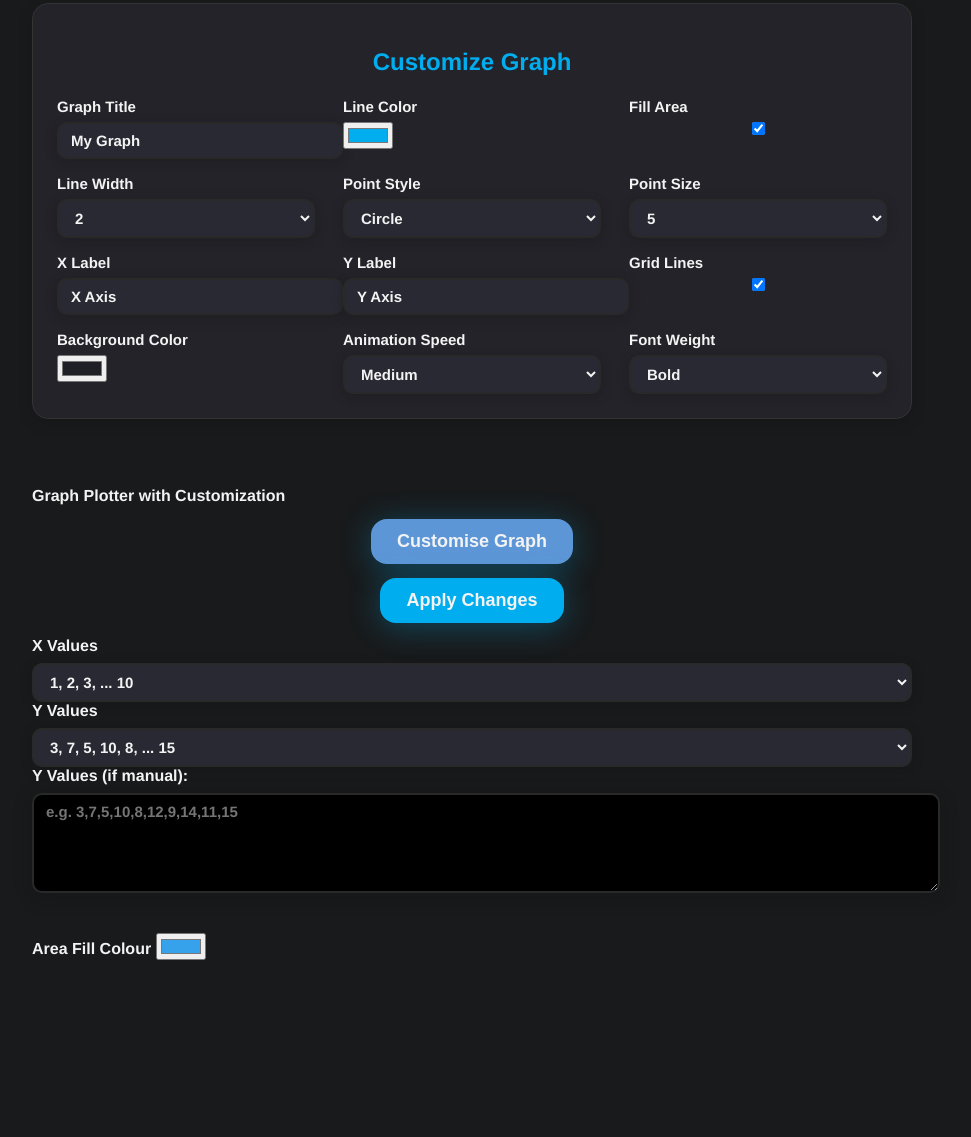
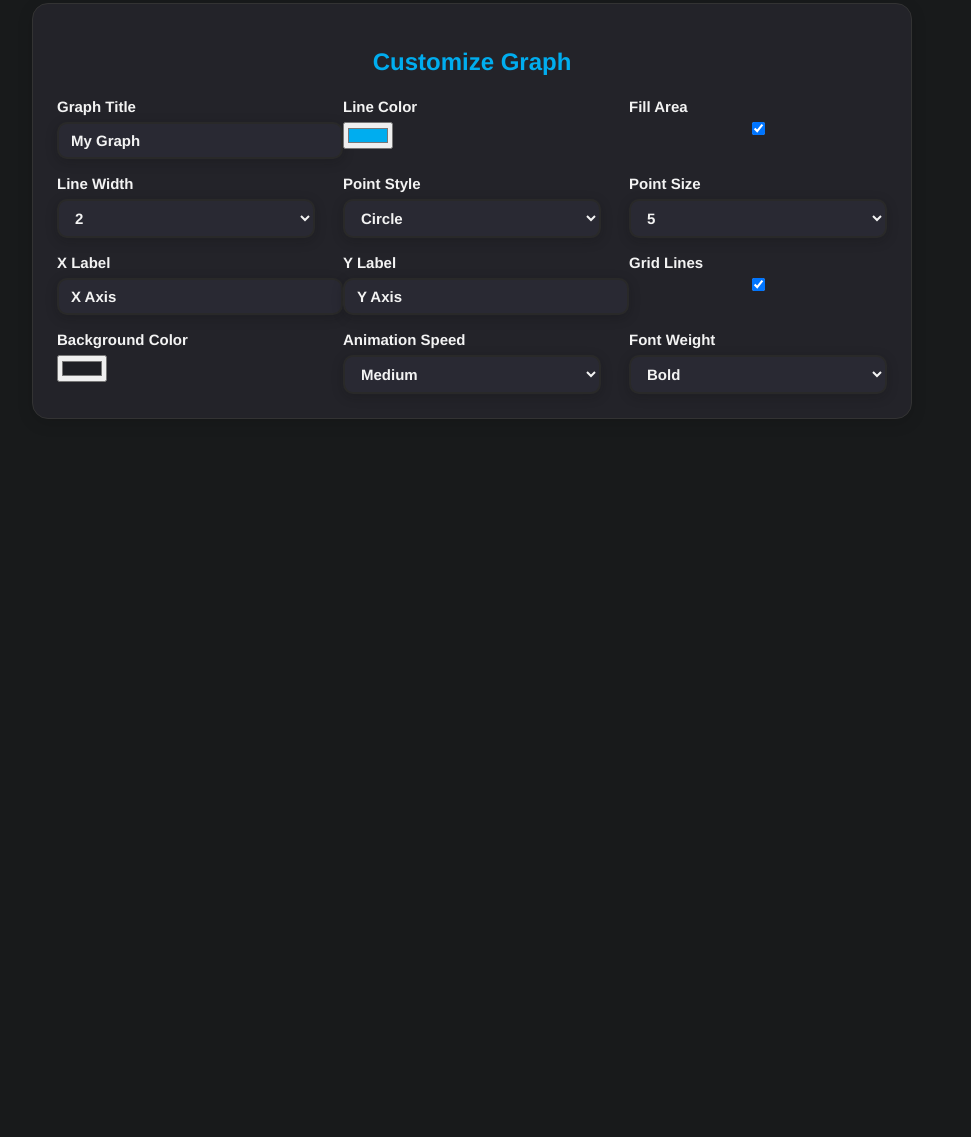
Before and after one commit to uncatfull/ProPlotter, a plain HTML site: page index.html in a window 1280 px wide. Shown: the part 1242-2379 px from the top of the page, without its empty margins (168-1139 px from the left). After the commit the page ends 1729 px from the top, so only its background shows below. Drawn offline with nearby package versions, Linux system fonts and the light colour scheme.

Commit message:
Update index.html

```diff
--- a/index.html
+++ b/index.html
@@ -135,47 +135,3 @@
   <script src="script.js"></script>
 </body>
 </html>
-<body>
-  <div class="container">
-    <header>Graph Plotter with Customization</header>
-    <div class="flex-row">
-      <div class="customization-panel">
-        <div class="custom-btn-row">
-          <button type="button" disabled style="background:#5d96d6;opacity:1;font-weight:600;">Customise Graph</button>
-          <button id="applyBtn" type="button">Apply Changes</button>
-        </div>
-        <div class="form-group">
-          <label class="form-label" for="xType">X Values</label>
-          <select class="custom-select" id="xType">
-            <option value="1to10">1, 2, 3, ... 10</option>
-            <option value="even">2, 4, 6, 8, 10, ... 20</option>
-            <option value="odd">1, 3, 5, 7, 9, ... 19</option>
-          </select>
-        </div>
-        <div class="form-group">
-          <label class="form-label" for="yType">Y Values</label>
-          <select class="custom-select" id="yType">
-            <option value="default">3, 7, 5, 10, 8, ... 15</option>
-            <option value="custom">Enter Manually Below</option>
-            <option value="linear">Linear (y = 2x + 1)</option>
-            <option value="sin">Sine Curve</option>
-          </select>
-        </div>
-        <div class="form-group" style="margin-bottom:36px;">
-          <label class="form-label" for="yCustom">Y Values (if manual):</label>
-          <textarea class="custom-textarea" id="yCustom" placeholder="e.g. 3,7,5,10,8,12,9,14,11,15"></textarea>
-        </div>
-        <div class="color-group">
-          <label class="color-label" for="fillColor">Area Fill Colour</label>
-          <input type="color" id="fillColor" value="#36A2EB" />
-        </div>
-      </div>
-      <div class="graph-panel">
-        <canvas id="myChart"></canvas>
-      </div>
-    </div>
-  </div>
-  <script src="plotter.js"></script>
-  <script src="script.js"></script>
-</body>
-</html>
```
